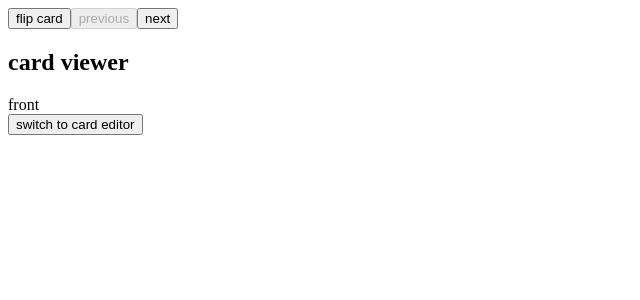
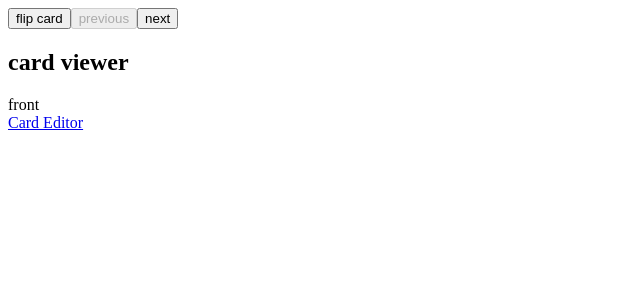
Before and after one commit to elliejhuang/quizlet, a React (Create React App) app: page /viewer in a window 1280 px wide. Shown: the top 300 px of the page, without its empty margins (0-640 px from the left). Built offline with nearby package versions, Linux system fonts and the light colour scheme.

Commit message:
works w routing

```diff
--- a/src/Card.js
+++ b/src/Card.js
@@ -1,4 +1,5 @@
 import React, { useState } from 'react';
+import { Link } from 'react-router-dom';
 
 
 function Card(props) {
--- a/src/CardEditor.js
+++ b/src/CardEditor.js
@@ -1,6 +1,7 @@
 import React, { useState } from 'react';
 import './CardEditor.css';
 import Card from './Card';
+import { Link } from 'react-router-dom';
 
 function CardEditor (props) {
 
@@ -61,7 +62,9 @@ function CardEditor (props) {
             <input onChange={handleFrontChange} placeholder='Front of card' value={front}/>
             <input onChange={handleBackChange} placeholder='Back of card'value={back}/>
             <button onClick = {()=>(props.addCard({front, back}))}> Add Card</button>
-            <button type="button" onClick = {() => props.switchMode()}> switch to card viewer</button>
+            {/* <button type="button" onClick = {() => props.switchMode()}> switch to card viewer</button> */}
+            <Link to= "/viewer">Card Viewer</Link>
+
         </div>
     );
 }
--- a/src/CardViewer.js
+++ b/src/CardViewer.js
@@ -1,4 +1,5 @@
 import React, { useState } from 'react';
+import { Link } from 'react-router-dom';
 
 
 function CardViewer (props) {
@@ -25,7 +26,8 @@ const displayCard = () => {
         <button type="button" disabled={index===((props.cards.length)-1)} onClick = {() => setIndex(index + 1)}> next </button>
         <h2> card viewer</h2>
         {displayCard()}
-        <button type="button" onClick = {() => props.switchMode()}> switch to card editor</button>
+        {/* <button type="button" onClick = {() => props.switchMode()}> switch to card editor</button> */}
+        <Link to= "/edit">Card Editor</Link>
         </div>
     );
 };
```
